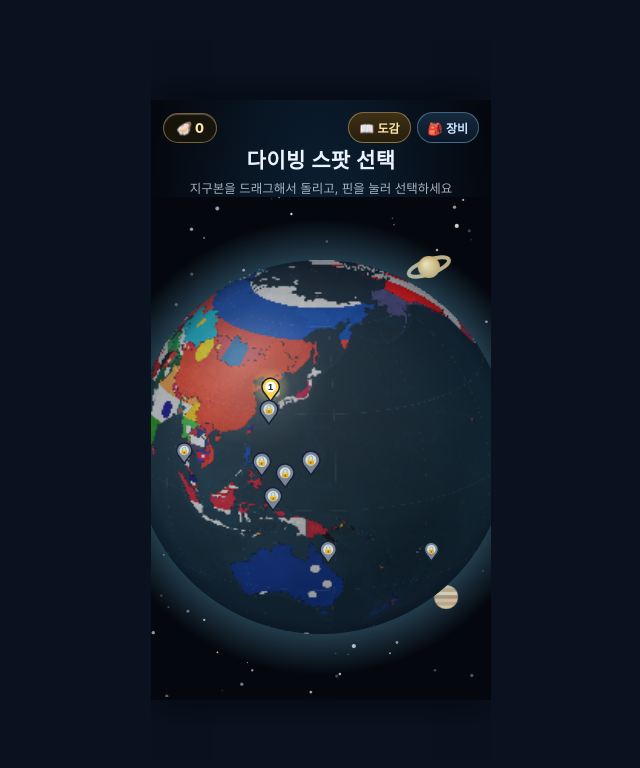
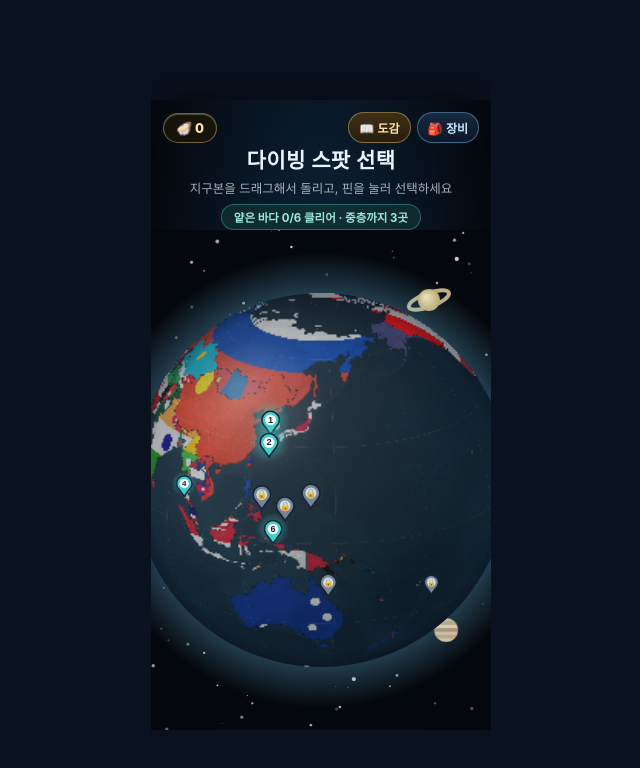
Before and after one commit to avabag01-ai/deepdiver, a plain HTML site: page index.html in a window 1280 px wide. Shown: the whole page, without its empty margins (319-959 px from the left). Drawn offline with Linux system fonts and the light colour scheme; animation ran at ten frames a second.

Commit message:
스팟 잠금을 일자 체인 → 수심별 난이도 티어로 개편
- 티어: 1(얕은 바다 ≤100m, 6곳 — 시작부터 전부 개방) / 2(중층 ≤700m, 5곳)
  / 3(심해 ≤3000m, 3곳) / 4(초심해, 2곳)
- 해금: 2티어=1티어 3곳, 3티어=2티어 3곳, 4티어=3티어 2곳 클리어 시
  (과반 수준 — 같은 티어 안에서는 자유 선택)
- 구버전 호환: 해당 티어(또는 더 깊은 티어) 클리어 기록이 있으면 개방 유지
  — 일자 체인 저장에서 퇴행 없음 (gbr만 클리어한 저장 → 2티어 유지 검증)
- UI: 핀 색=티어 색(청록/파랑/남색/보라, 잠김 회색+자물쇠), 상단 진행 배지
  ("얕은 바다 0/6 클리어 · 중층까지 3곳"), 스팟 카드에 티어 뱃지 +
  스팟별 최고 진주 기록(localStorage) + 미관찰 종 N종(도감 동기),
  잠긴 스팟 탭 시 "○티어에서 △곳 더 클리어하면 열려요"
- 결정적 검증: 신규 저장 1티어 6곳만 개방 / 1티어 3곳 클리어 → 2티어 개방 /
  3티어 3곳 → 4티어 개방 / 구버전 호환 — 전부 통과

```diff
--- a/game.js
+++ b/game.js
@@ -3,7 +3,7 @@
 // (이전 프로토타입에서 ms를 초처럼 잘못 써서 속도가 폭주하는 버그가 있었음 — 재발 금지)
 
 import { CANVAS_W, CANVAS_H, clamp, weightedPick, randRange, glow } from './utils.js';
-import { zoneAt, drawBackground, drawDepthVeil, drawHeadlampDarkness, drawPostProcess } from './zones.js';
+import { ZONES, zoneAt, drawBackground, drawDepthVeil, drawHeadlampDarkness, drawPostProcess } from './zones.js';
 import { speciesById, SPECIES, pickSpeciesForZone, speciesGlowSpots } from './species.js';
 import { createTerrainChunk, createBgChunk, createDistantChunk, drawTerrainChunk, collidesWithTerrain, drawSeafloor, drawShipwreck } from './terrain.js';
 import { createPlayer, attachPlayerInput, updatePlayer, drawPlayer, PLAYER_ANCHOR_Y, PLAYER_RADIUS } from './player.js';
@@ -12,6 +12,7 @@ import {
   createGlobeState, drawGlobe, attachGlobeDrag, updateGlobeIdleSpin, drawSpaceBackground,
   DIVE_SITES, projectSites, drawPins, hitTestPins,
   loadClearedSet, saveClearedSet, isSiteUnlocked,
+  TIERS, tierOfSite, unlockHintFor, tierProgressSummary,
 } from './globe.js';
 import * as sound from './sound.js';
 import { UPGRADES, MAGNET_RADII, loadPearls, savePearls, loadUpgrades, saveUpgrades } from './shop.js';
@@ -162,6 +163,30 @@ function recordObservation(sp) {
   updatePearlUI();
 }
 
+// ---- 스팟별 최고 기록 (한 런의 진주 수집량 최대값) ----
+const BEST_KEY = 'deepdiver.best.v1';
+let bestBySite = {};
+try { bestBySite = JSON.parse(localStorage.getItem(BEST_KEY) || '{}') || {}; } catch (e) { bestBySite = {}; }
+function recordBest(siteId, score) {
+  if (!siteId || !(score > 0)) return;
+  if (!(bestBySite[siteId] >= score)) {
+    bestBySite[siteId] = score;
+    try { localStorage.setItem(BEST_KEY, JSON.stringify(bestBySite)); } catch (e) {}
+  }
+}
+
+// 스팟에서 만날 수 있는 종 중 아직 미관찰인 수 — "어디 갈지 고르는 이유"
+function unobservedCountForSite(site) {
+  const zonesCovered = ZONES.filter(z => z.minDepth < site.targetDepth).map(z => z.id);
+  let n = 0;
+  for (const sp of SPECIES) {
+    if (!zonesCovered.includes(sp.zone)) continue;
+    if (sp.siteOnly && sp.siteOnly !== site.id) continue;
+    if (!observedSet.has(sp.id)) n++;
+  }
+  return n;
+}
+
 // ---- 메타 진행: 진주 재화 + 영구 업그레이드 (localStorage) ----
 let pearlBalance = loadPearls();
 let upgrades = loadUpgrades();
@@ -182,16 +207,27 @@ attachGlobeDrag(globeCanvas, globeState);
 // 확실히 초기화한다. initAudio()는 멱등이라 여러 번 호출해도 안전하다.
 window.addEventListener('pointerdown', () => sound.initAudio(), { once: true });
 
+const siteExtraEl = document.getElementById('siteExtra');
+
 function updateSiteCardUI() {
   if (!selectedPin) { siteCard.classList.remove('show'); return; }
   const { site, index } = selectedPin;
   const unlocked = isSiteUnlocked(index, clearedSet, DIVE_SITES);
   const cleared = clearedSet.has(site.id);
+  const tier = TIERS[tierOfSite(site) - 1];
   siteNameEl.textContent = `${index + 1}. ${site.name}`;
   sitePlaceEl.textContent = site.place;
   siteDepthEl.textContent = `목표 수심 ${site.targetDepth.toLocaleString()} m`;
+  // 티어 뱃지 + 최고 기록 + 미관찰 종 수
+  const best = bestBySite[site.id];
+  const unob = unobservedCountForSite(site);
+  siteExtraEl.innerHTML =
+    `<span class="tierBadge" style="color:${tier.color}">${tier.id}티어 · ${tier.label}</span>` +
+    (best ? `<span>🦪 최고 ${best}</span>` : '') +
+    (unob > 0 ? `<span>📖 미관찰 ${unob}종</span>` : '<span>📖 전부 관찰!</span>');
   if (!unlocked) {
-    siteStatusEl.textContent = '🔒 이전 스팟을 클리어하면 열립니다';
+    const hint = unlockHintFor(site, clearedSet, DIVE_SITES);
+    siteStatusEl.textContent = `🔒 ${hint.prevTier.label}에서 ${hint.remain}곳 더 클리어하면 열려요`;
     siteStatusEl.className = 'siteStatus locked';
     btnDiveStart.style.display = 'none';
   } else {
@@ -417,8 +453,14 @@ function renderGlobeScreen() {
   drawPins(globeCtx, lastProjectedPins, clearedSet, DIVE_SITES, state.timeSec, globeState.zoom || 1);
 }
 
+const tierStatusEl = document.getElementById('tierStatus');
+function updateTierStatus() {
+  tierStatusEl.textContent = tierProgressSummary(clearedSet, DIVE_SITES);
+}
+
 function showGlobeScreen() {
   screen = 'globe';
+  updateTierStatus();
   globeScreen.classList.remove('hide');
   hudEl.style.display = 'none';
   overlay.classList.remove('show');
@@ -720,6 +762,7 @@ function spawnAmbientBubbles(depthM) {
 // 런에서 모은 점수를 진주 잔고에 합산 — 조난이든 클리어든 가져간다(실패해도 전진감)
 function bankRunPearls() {
   const gained = state.score;
+  recordBest(currentSite?.id, gained);
   pearlBalance += gained;
   savePearls(pearlBalance);
   updatePearlUI();
--- a/globe.js
+++ b/globe.js
@@ -689,16 +689,68 @@ export function saveClearedSet(clearedSet) {
   }
 }
 
-// 인덱스 0(첫 레벨)은 항상 열려 있고, 이후는 "바로 앞 레벨을 클리어했는가"로 잠금 해제된다.
-// 추가 규칙(1.1에서 중간에 새 스팟이 끼어든 것 대비): 본인 또는 더 뒤의 스팟을 이미
-// 클리어했다면 그 앞은 전부 열린 것으로 본다 — 기존 진행자가 퇴행하지 않게.
+// ---------------------------------------------------------------------------
+// 수심별 난이도 티어 — 일자 체인 대신 같은 티어 안에서는 자유 선택.
+// 다음 티어는 이전 티어에서 need곳 클리어 시 개방(전부 깰 필요 없음, 과반 수준).
+export const TIERS = [
+  { id: 1, label: '얕은 바다', color: '#3fd0c8', need: 0 },  // 처음부터 전부 개방
+  { id: 2, label: '중층',     color: '#3f8ee0', need: 3 },  // 1티어 3곳 클리어 시
+  { id: 3, label: '심해',     color: '#5a5ae8', need: 3 },  // 2티어 3곳 클리어 시
+  { id: 4, label: '초심해',   color: '#a45ae8', need: 2 },  // 3티어 2곳 클리어 시
+];
+
+// 목표 수심 → 티어 (0~100 / ~700 / ~3000 / 3000+)
+export function tierOfSite(site) {
+  const d = site.targetDepth;
+  if (d <= 100) return 1;
+  if (d <= 700) return 2;
+  if (d <= 3000) return 3;
+  return 4;
+}
+
+export function tierClearCount(tierId, clearedSet, sites) {
+  return sites.filter(s => tierOfSite(s) === tierId && clearedSet.has(s.id)).length;
+}
+
+export function tierSiteCount(tierId, sites) {
+  return sites.filter(s => tierOfSite(s) === tierId).length;
+}
+
+export function isTierUnlocked(tierId, clearedSet, sites) {
+  if (tierId <= 1) return true;
+  // 호환 규칙: 그 티어(또는 더 깊은 티어)를 이미 클리어한 기록이 있으면 개방 유지
+  // — 구버전 일자 체인 저장에서 퇴행하지 않게.
+  for (const s of sites) {
+    if (tierOfSite(s) >= tierId && clearedSet.has(s.id)) return true;
+  }
+  const need = TIERS[tierId - 1].need;
+  return tierClearCount(tierId - 1, clearedSet, sites) >= need;
+}
+
 export function isSiteUnlocked(index, clearedSet, sites) {
-  if (index <= 0) return true;
-  if (clearedSet.has(sites[index - 1].id) || clearedSet.has(sites[index].id)) return true;
-  for (let i = index + 1; i < sites.length; i++) {
-    if (clearedSet.has(sites[i].id)) return true;
+  return isTierUnlocked(tierOfSite(sites[index]), clearedSet, sites);
+}
+
+// 잠긴 스팟 안내: "○티어에서 △곳 더 클리어하면 열려요"
+export function unlockHintFor(site, clearedSet, sites) {
+  const t = tierOfSite(site);
+  const prev = TIERS[t - 2]; // 이전 티어 정의
+  const have = tierClearCount(t - 1, clearedSet, sites);
+  const remain = Math.max(0, TIERS[t - 1].need - have);
+  return { tier: TIERS[t - 1], prevTier: prev, remain };
+}
+
+// 다음 잠긴 티어 기준 진행 요약 (상단 표시용)
+export function tierProgressSummary(clearedSet, sites) {
+  for (let t = 2; t <= TIERS.length; t++) {
+    if (!isTierUnlocked(t, clearedSet, sites)) {
+      const prev = TIERS[t - 2];
+      const have = tierClearCount(t - 1, clearedSet, sites);
+      const remain = TIERS[t - 1].need - have;
+      return `${prev.label} ${have}/${tierSiteCount(t - 1, sites)} 클리어 · ${TIERS[t - 1].label}까지 ${remain}곳`;
+    }
   }
-  return false;
+  return '모든 수심 개방됨 — 어디든 잠수하세요';
 }
 
 // ---------------------------------------------------------------------------
@@ -730,18 +782,20 @@ export function drawPins(ctx, projected, clearedSet, sites, timeSec = 0, zoom =
     ctx.save();
     ctx.translate(p.x, p.y);
 
+    const tier = TIERS[tierOfSite(p.site) - 1];
     if (unlocked && !cleared) {
-      // 도전 가능한 핀: 펄스 발광 링으로 시선 유도
+      // 도전 가능한 핀: 티어 색 펄스 발광 링
       const pulse = 1 + Math.sin(timeSec * 3 + p.index) * 0.18;
       const glowR = headR * 2 * pulse;
       const g = ctx.createRadialGradient(0, headY, 0, 0, headY, glowR);
-      g.addColorStop(0, 'rgba(255,224,120,0.55)');
-      g.addColorStop(1, 'rgba(255,224,120,0)');
+      g.addColorStop(0, tier.color + '99');
+      g.addColorStop(1, tier.color + '00');
       ctx.fillStyle = g;
       ctx.beginPath(); ctx.arc(0, headY, glowR, 0, Math.PI * 2); ctx.fill();
     }
 
-    const color = !unlocked ? '#7a8593' : cleared ? '#3fe08a' : '#ffd34d';
+    // 핀 색 = 티어 색 (잠김은 회색) — 수심 등급이 색만으로 읽히게
+    const color = !unlocked ? '#7a8593' : tier.color;
     // 물방울 핀: 원형 머리 + 스팟 좌표(0,0)로 모이는 꼬리
     ctx.beginPath();
     ctx.arc(0, headY, headR, Math.PI * 0.82, Math.PI * 0.18, false);
--- a/index.html
+++ b/index.html
@@ -170,6 +170,13 @@
   }
   #globeTitle h1 { margin: 0; font-size: 21px; letter-spacing: 0.02em; }
   #globeTitle .hint { margin-top: 4px; font-size: 12.5px; opacity: 0.7; }
+  #tierStatus {
+    margin: 7px auto 0; width: fit-content;
+    padding: 4px 12px; border-radius: 999px;
+    font-size: 11.5px; font-weight: 700; color: #9fe8dc;
+    background: rgba(20, 60, 56, 0.55);
+    border: 1px solid rgba(80, 220, 200, 0.35);
+  }
   canvas#globeCanvas { touch-action: none; }
   #siteCard {
     position: absolute; left: 16px; right: 16px; bottom: 22px;
@@ -187,6 +194,11 @@
   #siteCard .sitePlace { font-size: 12.5px; opacity: 0.7; margin-top: -4px; }
   #siteCard .siteDepth { font-size: 13px; color: #8dd8ff; margin-top: 2px; }
   #siteCard .siteStatus { font-size: 12.5px; margin-top: 2px; }
+  #siteCard .siteExtra { font-size: 11.5px; opacity: 0.85; margin-top: 2px; display: flex; gap: 10px; }
+  #siteCard .siteExtra .tierBadge {
+    padding: 1px 8px; border-radius: 999px; font-weight: 800; font-size: 10.5px;
+    border: 1px solid currentColor;
+  }
   #siteCard .siteStatus.cleared { color: #3fe08a; }
   #siteCard .siteStatus.locked { color: #9aa6b4; }
   #siteCard button {
@@ -430,12 +442,14 @@
     <div id="globeTitle">
       <h1>다이빙 스팟 선택</h1>
       <div class="hint">지구본을 드래그해서 돌리고, 핀을 눌러 선택하세요</div>
+      <div id="tierStatus">-</div>
     </div>
     <canvas id="globeCanvas" width="340" height="500"></canvas>
     <div id="siteCard">
       <div class="siteName" id="siteName">-</div>
       <div class="sitePlace" id="sitePlace">-</div>
       <div class="siteDepth" id="siteDepth">목표 수심 -</div>
+      <div class="siteExtra" id="siteExtra"></div>
       <div class="siteStatus" id="siteStatus"></div>
       <button id="btnDiveStart">다이빙 시작</button>
     </div>
```
